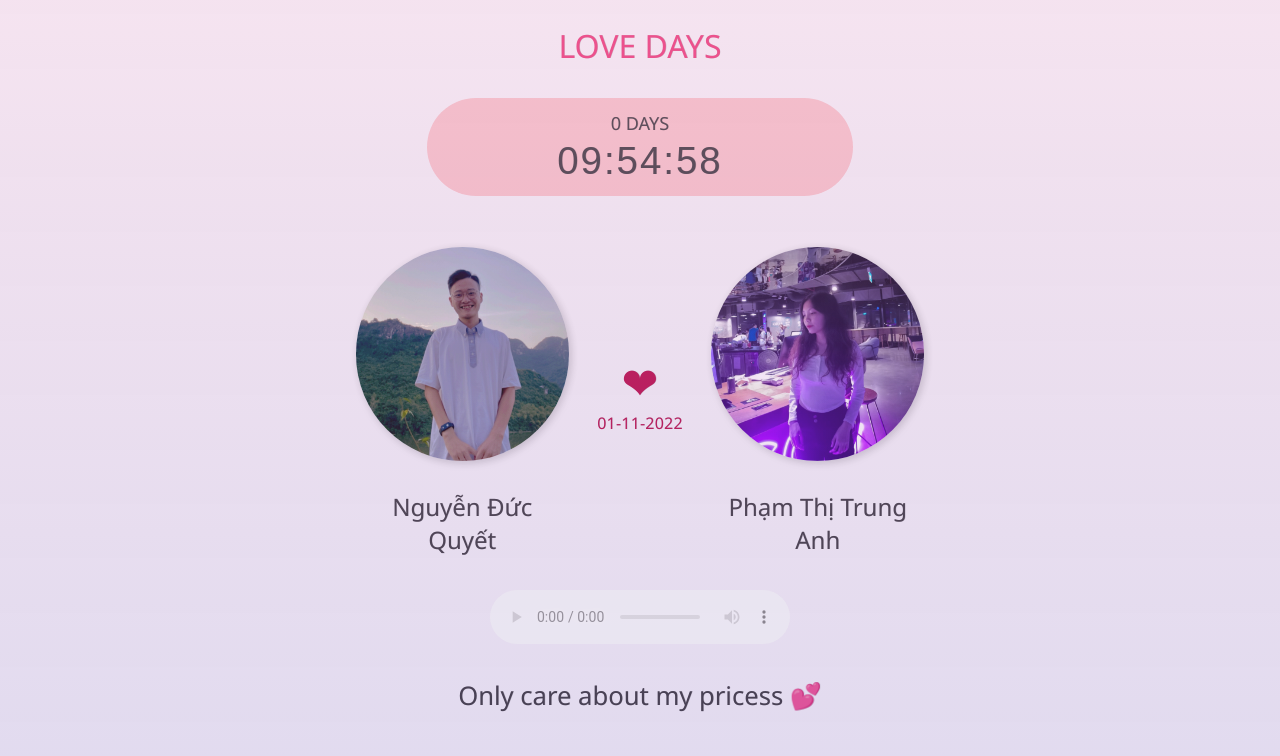
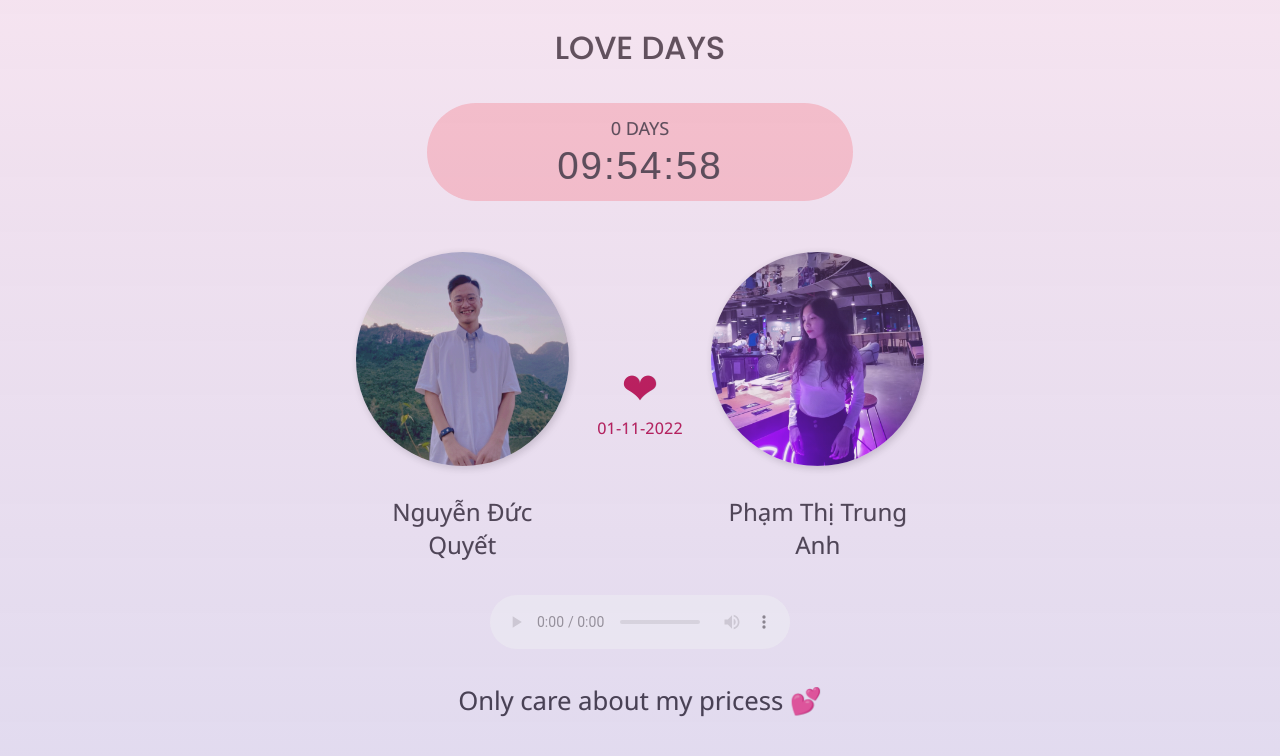
Before and after one commit to ducquyet1711/trunganh04, a plain HTML site: page index.html in a window 1280 px wide. Drawn offline with Linux system fonts and the light colour scheme.

Commit message:
update code

```diff
--- a/index.html
+++ b/index.html
@@ -10,7 +10,7 @@
 </head>
 <body>
      <div id="wrapper">
-           <h1>LOVE DAYS</h1>
+           <h1 class="font-effect-neon">LOVE DAYS</h1>
 
            <div id="clock-box">
                  <div id="clock">
--- a/style.css
+++ b/style.css
@@ -1,3 +1,5 @@
+@import url('https://fonts.googleapis.com/css?family=Poppins:wght@500&display=swap&effect=shadow-multiple|neon');
+
 html, body {
       background-color: #f6f6f6;
       margin: 0;
@@ -23,8 +25,10 @@ h1 {
       font-weight: lighter;
       grid-column: span 3;
       text-align: center;
-      color: #ec407a;
+      /* color: #ec407a; */
       margin-top: -34px;
+      font-family: 'Poppins', sans-serif;
+      font-size: xx-large;
 }
 
 #wrapper {
```
